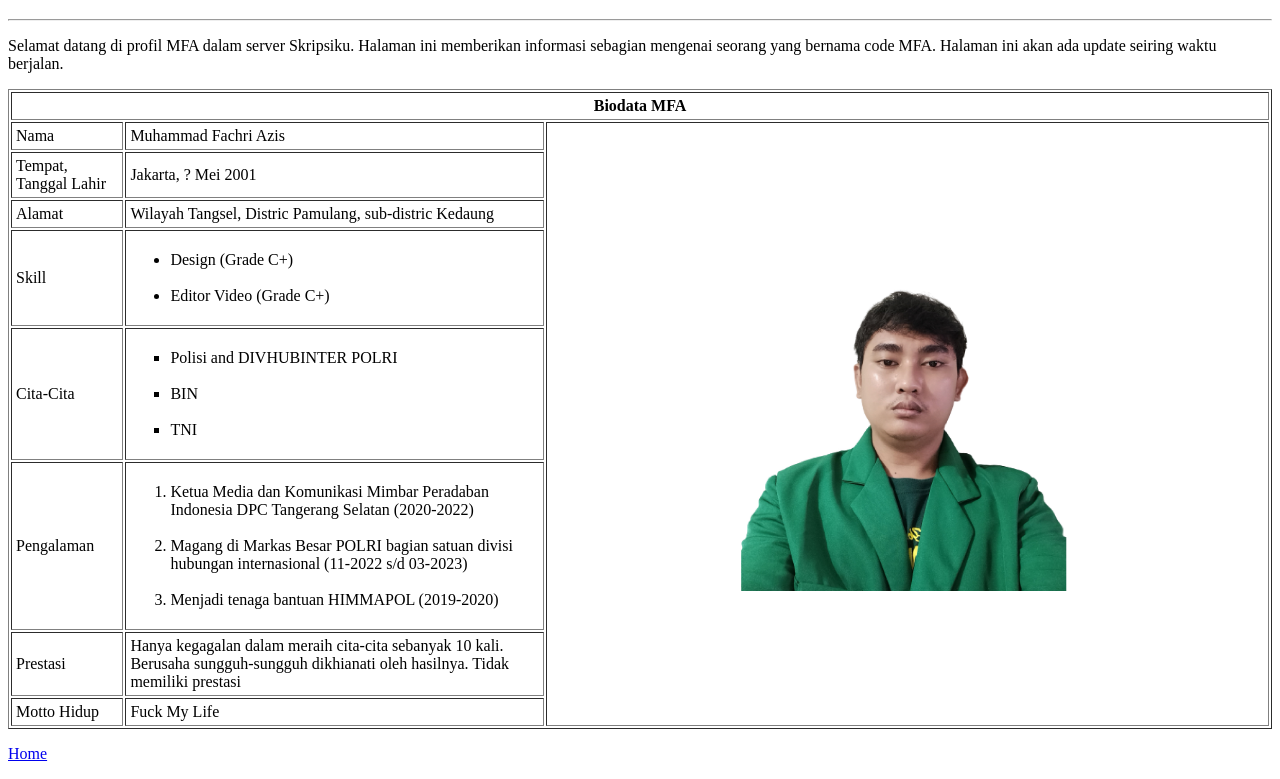
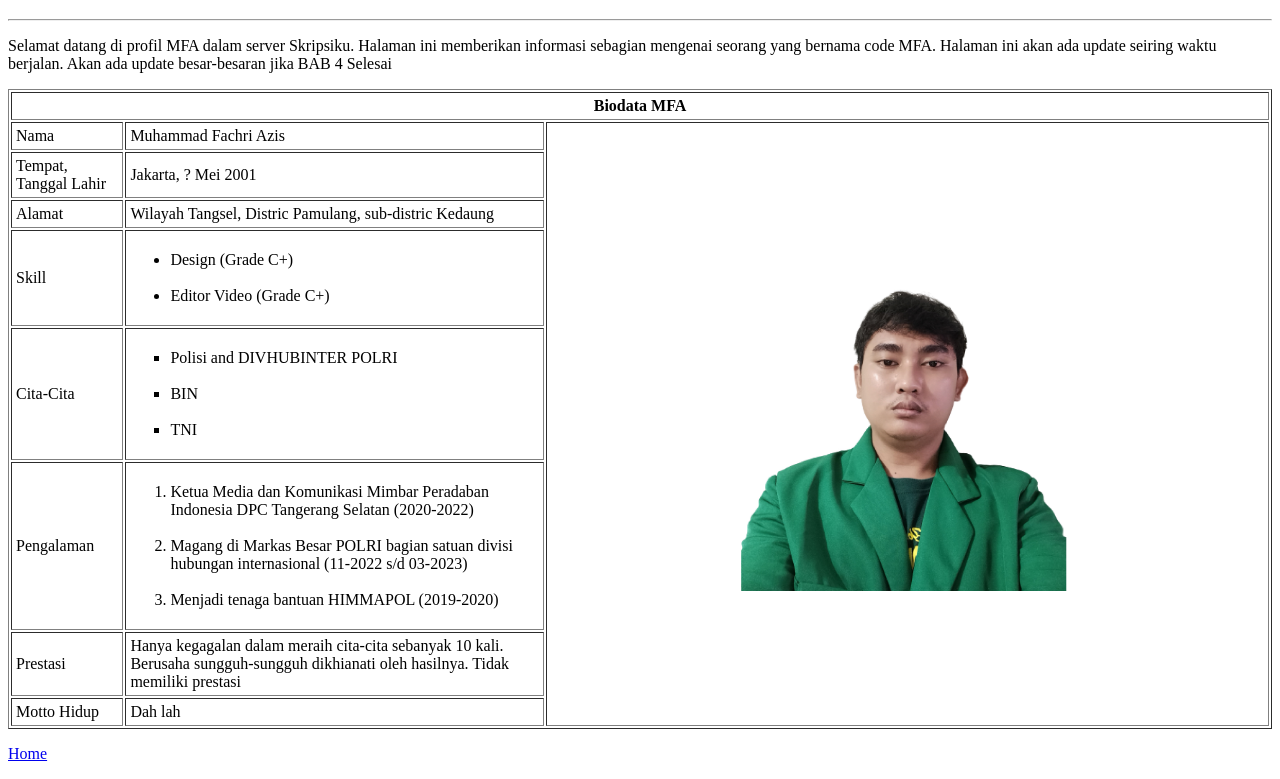
Before and after one commit to MFA1234/MFA1234.github.io, a plain HTML site: page Profil.html in a window 1280 px wide. Shown: the part 61-840 px from the top of the page. Drawn offline with Linux system fonts and the light colour scheme.

Commit message:
Update Profil.html

```diff
--- a/Profil.html
+++ b/Profil.html
@@ -6,7 +6,9 @@
     <body>
         <h1 align="center">Profil MFA</h1>
         <hr/>
-        <p>Selamat datang di profil MFA dalam server Skripsiku. Halaman ini memberikan informasi sebagian mengenai seorang yang bernama code MFA. Halaman ini akan ada update seiring waktu berjalan.</p>
+        <p>Selamat datang di profil MFA dalam server Skripsiku. Halaman ini memberikan informasi sebagian
+            mengenai seorang yang bernama code MFA. Halaman ini akan ada update seiring waktu berjalan. Akan
+        ada update besar-besaran jika BAB 4 Selesai</p>
         <table border="1" cellpadding="4" align="center">
             <th align="center" colspan="4">Biodata MFA</th>
             <tr>
@@ -62,7 +64,7 @@
             </TR>
             <tr>
                 <td>Motto Hidup</td>
-                <td>Fuck My Life</td>
+                <td>Dah lah</td>
             </tr>
         </table>
         <p><a href="index.html">Home</a></p>
```
